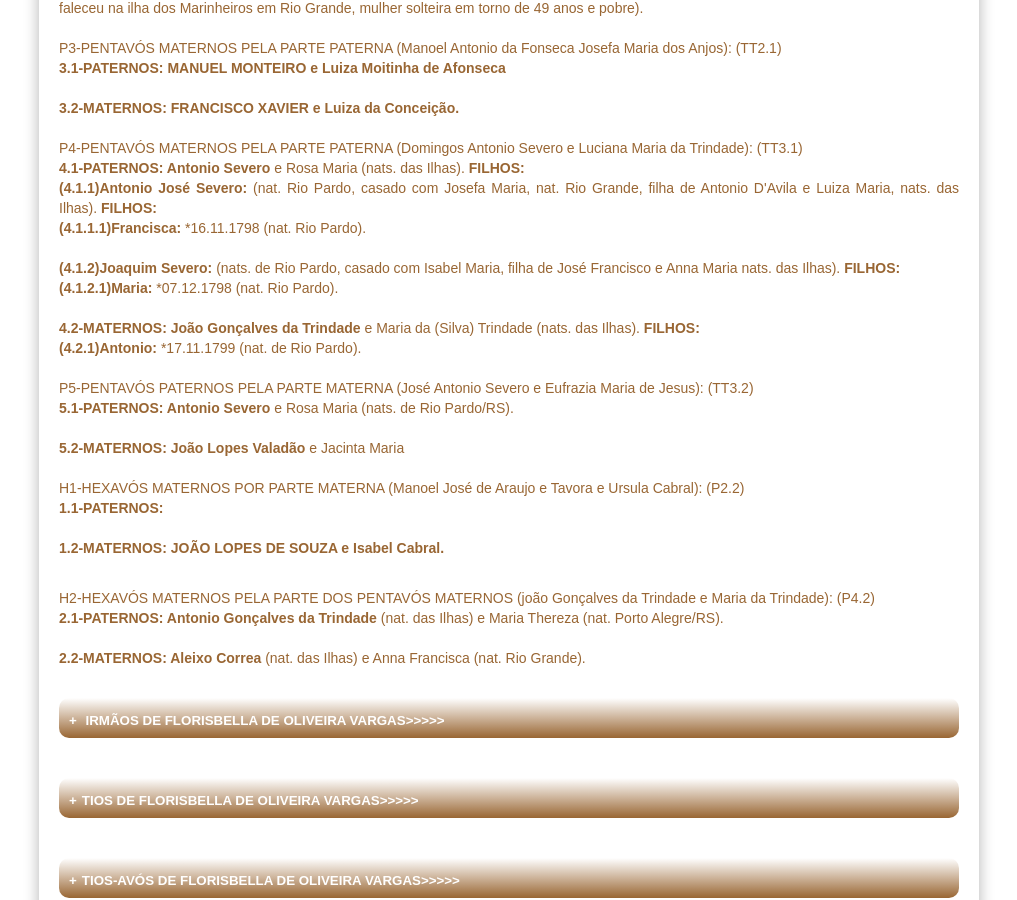
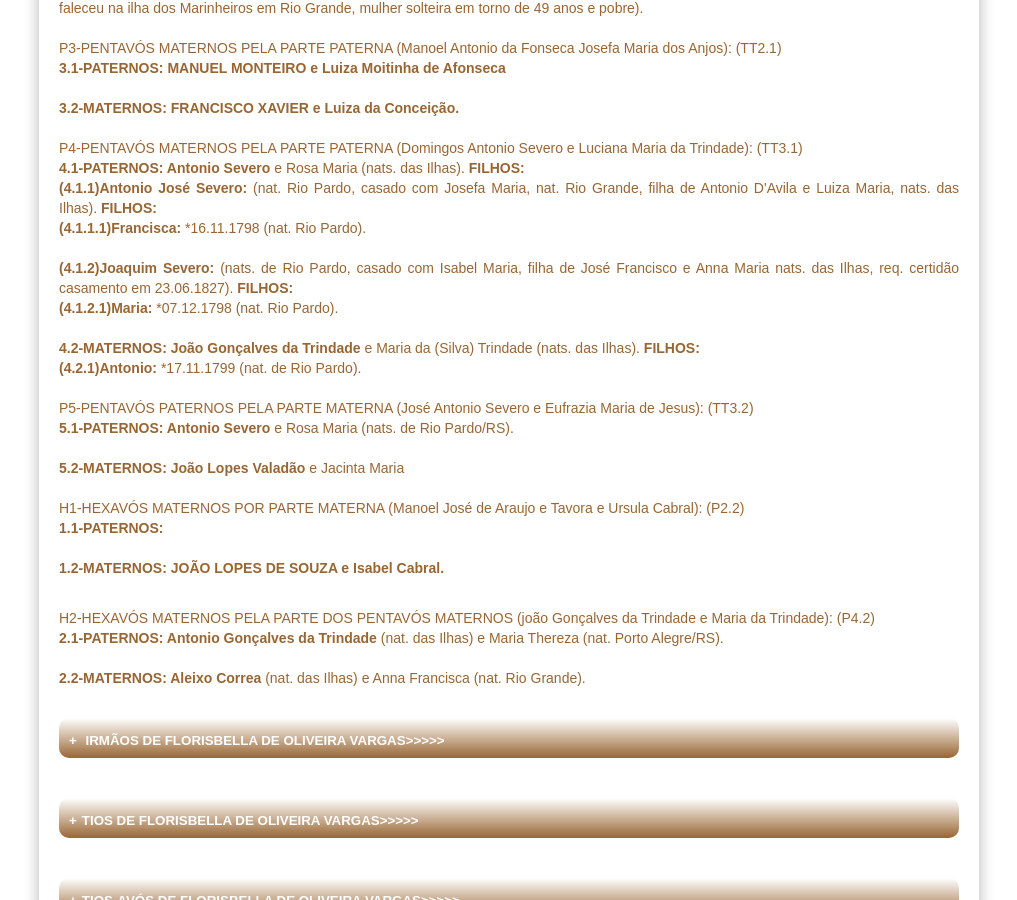
Before and after one commit to claudiovargas1955/claudiovargas1955.github.io, a Jekyll site: the page built from _pages/arvore-genealogica-de-costados-de-florisbella.html, in a window 1280 px wide and 900 px high, scrolled down 2341 px. Shown: the whole window, without its empty margins (131-1148 px from the left). Built offline with Jekyll 4.4.1, drawn with Linux system fonts in a browser that asks for light colours; some web fonts are replaced.

Commit message:
Update arvore-genealogica-de-costados-de-florisbella.html

```diff
--- a/_pages/arvore-genealogica-de-costados-de-florisbella.html
+++ b/_pages/arvore-genealogica-de-costados-de-florisbella.html
@@ -514,8 +514,8 @@ P4-PENTAVÓS MATERNOS PELA PARTE PATERNA (Domingos Antonio Severo e Luciana Mari
 nats. das Ilhas). <b>FILHOS:</b><br>
 <b>(4.1.1.1)Francisca: </b>*16.11.1798 (nat. Rio Pardo). <br><br>
 
-<b>(4.1.2)Joaquim Severo: </b>(nats. de Rio Pardo, casado com Isabel Maria, filha de José Francisco e Anna Maria nats. das Ilhas).
-<b>FILHOS:</b><br>
+<b>(4.1.2)Joaquim Severo: </b>(nats. de Rio Pardo, casado com Isabel Maria, filha de José Francisco e Anna Maria nats. das Ilhas, req.
+certidão casamento em 23.06.1827). <b>FILHOS:</b><br>
 <b>(4.1.2.1)Maria: </b>*07.12.1798 (nat. Rio Pardo).<br><br>
 
 <b>4.2-MATERNOS: João Gonçalves da Trindade </b>e Maria da (Silva) Trindade (nats. das Ilhas). <b>FILHOS: </b><br>
```
